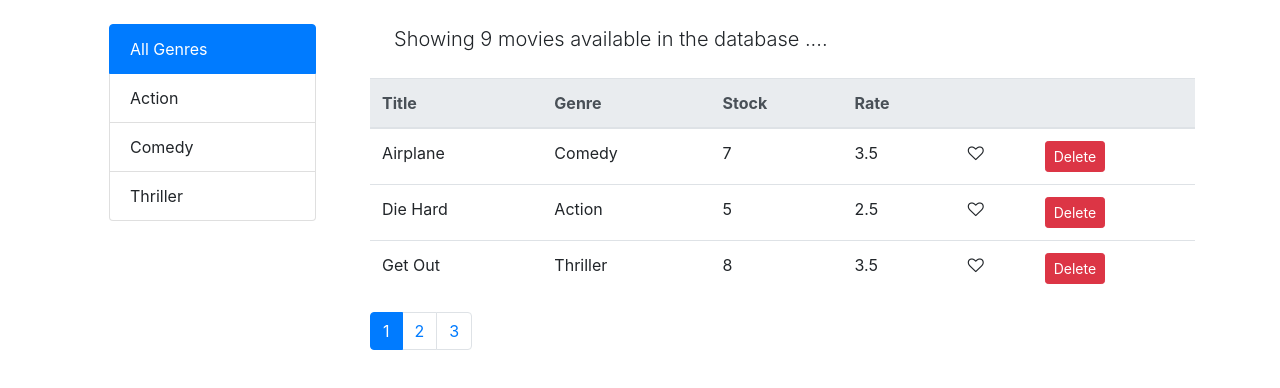
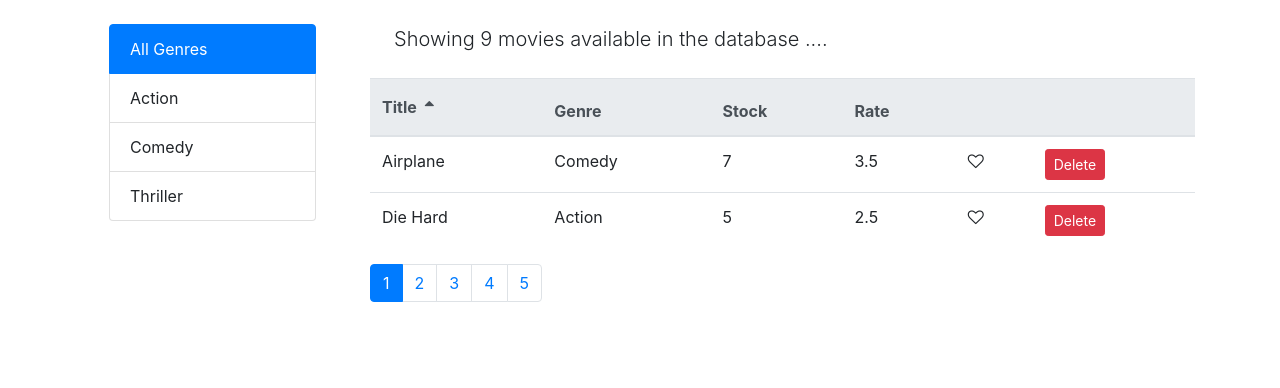
Before and after one commit to Abhinav-Reddy-k/Blockbuster-Video, a React (Create React App) app: page / in a window 1280 px wide. Shown: the top 388 px of the page. Built offline with nearby package versions, Linux system fonts and the light colour scheme.

Commit message:
sort icon added

```diff
--- a/src/components/common/tableHeader.jsx
+++ b/src/components/common/tableHeader.jsx
@@ -12,9 +12,16 @@ class TableHeader extends Component {
     this.props.onSort(sortColumn);
   };
 
+  getHeaderIcon = (column) => {
+    const {sortColumn} = this.props;
+    if (column.path !== sortColumn.path) return null;
+    if (sortColumn.order === 'asc') return <i className="fa fa-sort-asc m-2"></i>;
+    else return <i className="fa fa-sort-desc m-2"></i>
+  }
+
   render() {
     return (
-      <thead className="thead-light">
+      <thead className="thead-light clickable">
         <tr>
           {this.props.columns.map((column) => (
             <th
@@ -22,6 +29,7 @@ class TableHeader extends Component {
               onClick={() => this.raiseSort(column.path)}
             >
               {column.lable}
+              {this.getHeaderIcon(column)}
             </th>
           ))}
         </tr>
--- a/src/components/movies.jsx
+++ b/src/components/movies.jsx
@@ -11,7 +11,7 @@ class Movies extends Component {
   state = {
     movies: [],
     genres: [],
-    pageSize: 3,
+    pageSize: 2,
     currentPage: 1,
     currentGenre: "All Genres",
     sortColumn: { path: "title", order: "asc" },
--- a/src/index.css
+++ b/src/index.css
@@ -11,3 +11,7 @@ code {
   font-family: source-code-pro, Menlo, Monaco, Consolas, "Courier New",
     monospace;
 }
+
+.clickable {
+  cursor: pointer;
+}
```
